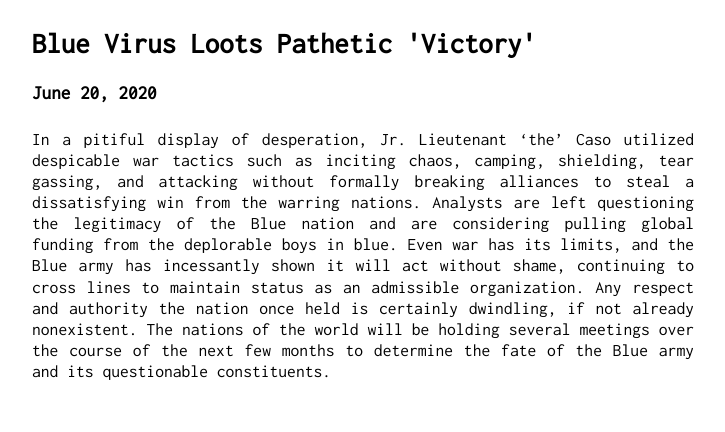
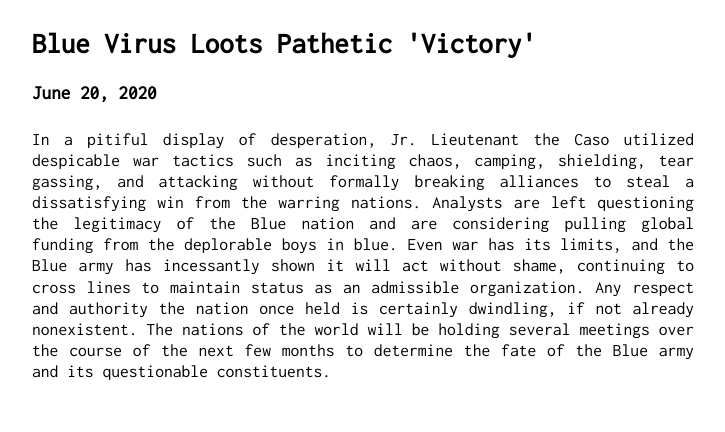
Before and after one commit to kduckets/tfw, a Next.js app: page / in a window 1280 px wide. Shown: the part 9600-10032 px from the top of the page, without its empty margins (277-1002 px from the left). Built offline with nearby package versions, Linux system fonts and the light colour scheme; a web font is replaced by a local one.

Commit message:
Update index.js

```diff
--- a/pages/index.js
+++ b/pages/index.js
@@ -231,7 +231,7 @@ much power for the low-ranked leader. Johnson decided to break up the Blue army
 few empty ‘thank yous’ from the other world leaders. Meanwhile, a desperate Yellow army was eagerly waiting at
 the door to clean up the Blue/Green mess. General Daddison swept through the scraps of war, quickly gaining momentum on the
 coattails of the Green army’s good deeds. Having not seen endgame in quite some time, the Yellow commander made a miscalculated
-push. His scent of victory faded as quickly as it had emerged. A patiently waiting Red army marched westward for the final cleanup blow to the
+push, and his scent of victory faded as quickly as it had surfaced. A patiently waiting Red army marched westward for the final cleanup blow to the
 battle-ridden lands.
 <br/>
 <br/>
@@ -253,7 +253,7 @@ Jr. Lt. 'the' Caso was furious.</small>
 <h4>June 20, 2020</h4>
 </p>
 <p className="news">
-In a pitiful display of desperation, Jr. Lieutenant ‘the’ Caso utilized despicable war tactics such as
+In a pitiful display of desperation, Jr. Lieutenant the Caso utilized despicable war tactics such as
 inciting chaos, camping, shielding, tear gassing, and attacking without formally breaking alliances to
 steal a dissatisfying win from the warring nations. Analysts are left questioning the legitimacy of the
 Blue nation and are considering pulling global funding from the deplorable boys in blue. Even war has its
```
